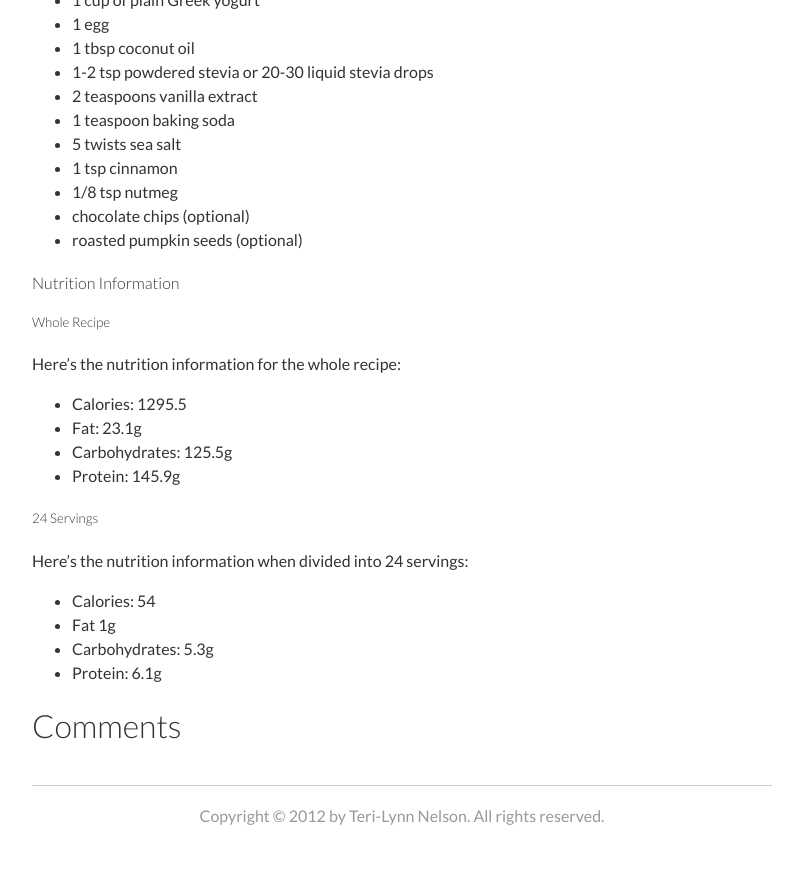
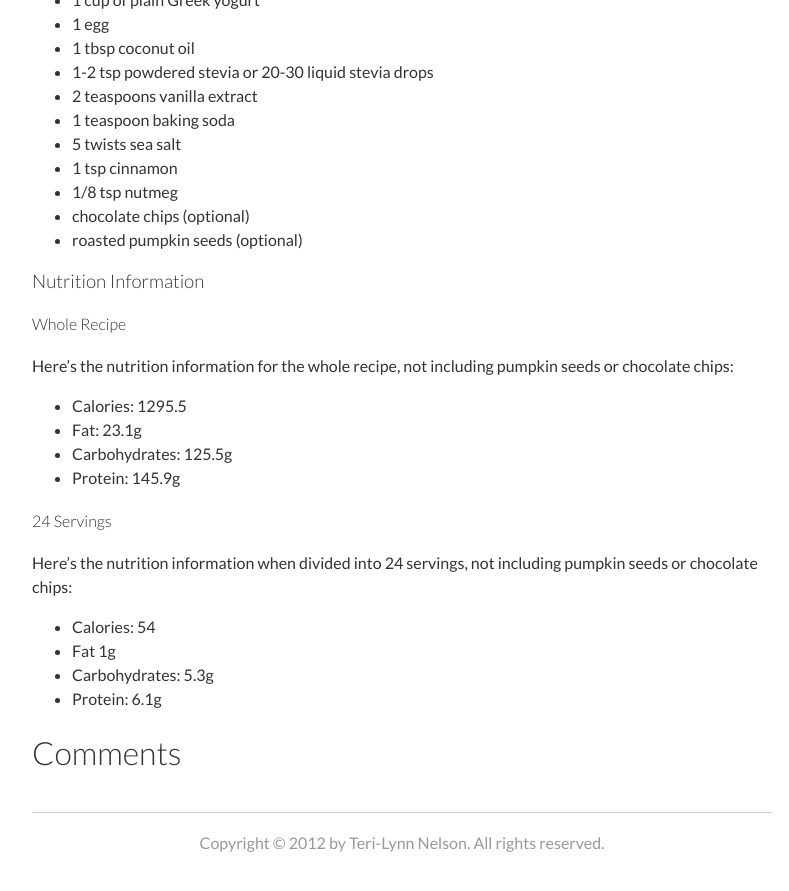
Before and after one commit to teri-lynn/teri-lynn.github.com, a Jekyll site: the page built from _posts/2014-11-17-protein-pumpkin-pie.md, in a window 1280 px wide and 900 px high, scrolled down 1459 px. Shown: the top 891 px of the window, without its empty margins (238-1027 px from the left). Built offline with Jekyll 4.4.1, drawn with Linux system fonts in a browser that asks for light colours; Markdown is read by kramdown in place of the engine named in the settings.

Commit message:
Added details to NI

```diff
--- a/_posts/2014-11-17-protein-pumpkin-pie.md
+++ b/_posts/2014-11-17-protein-pumpkin-pie.md
@@ -35,18 +35,18 @@ You can top this pie with an icing made of Greek yogurt, vanilla or chocolate pr
 - chocolate chips (optional)
 - roasted pumpkin seeds (optional)
 
-#### Nutrition Information
+### Nutrition Information
 
-##### Whole Recipe
-Here's the nutrition information for the whole recipe:
+#### Whole Recipe
+Here's the nutrition information for the whole recipe, not including pumpkin seeds or chocolate chips:
 
 - Calories: 1295.5
 - Fat: 23.1g
 - Carbohydrates: 125.5g
 - Protein: 145.9g
 
-##### 24 Servings
-Here's the nutrition information when divided into 24 servings:
+#### 24 Servings
+Here's the nutrition information when divided into 24 servings, not including pumpkin seeds or chocolate chips:
 
 - Calories: 54
 - Fat 1g
```
